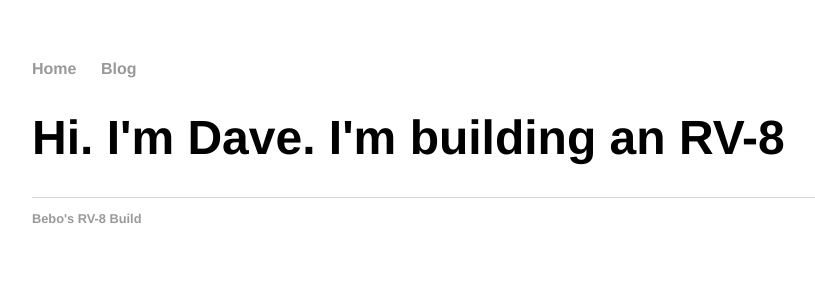
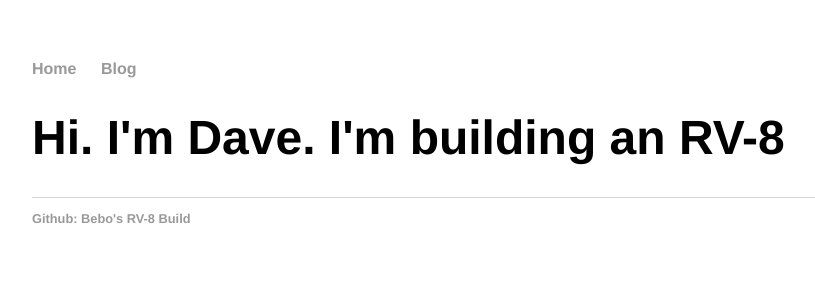
Before and after one commit to thebebo/bebo-rv8, a Jekyll site: the page built from index.html, in a window 1280 px wide. Shown: the top 300 px of the page, without its empty margins (160-975 px from the left). Built offline with Jekyll 4.4.1, drawn with Linux system fonts in a browser that asks for light colours.

Commit message:
Link fixing

```diff
--- a/_layouts/default.html
+++ b/_layouts/default.html
@@ -19,7 +19,7 @@
 			</div><!-- /.container -->
 			<footer>
 	    		<ul>
-	        		<li><a href="https://thebebo.github.io/bebo-rv8/">Bebo's RV-8 Build</a></li>
+	        		<li><a href="https://github.com/thebebo/bebo-rv8">Github: Bebo's RV-8 Build</a></li>
 				</ul>
 			</footer>
 		</body>
```
